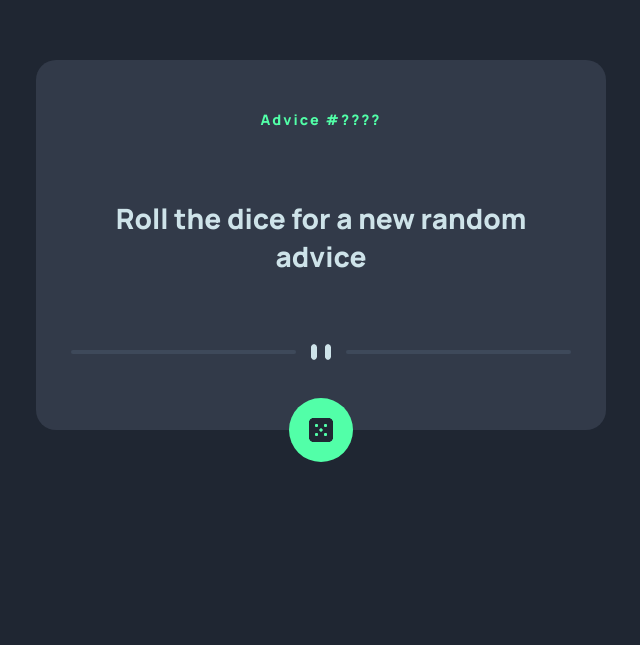
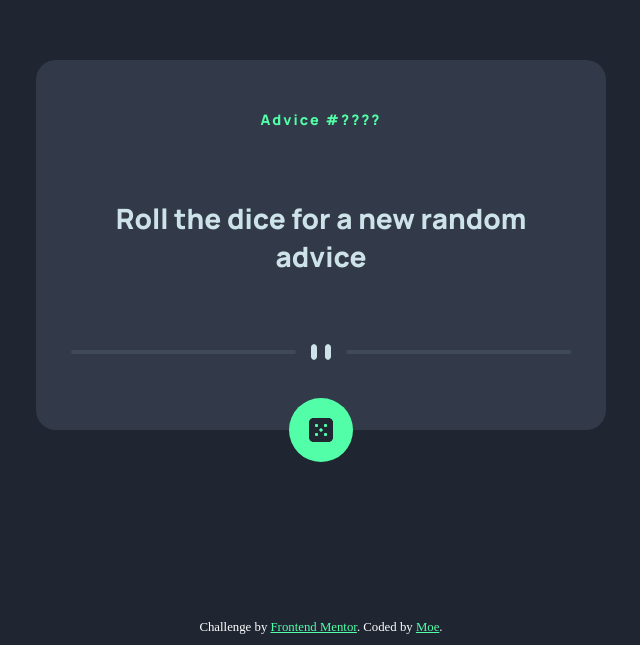
Before and after one commit to AmineHLub/advice-generator, a plain HTML site: page index.html in a window 1280 px wide. Shown: the part 155-800 px from the top of the page, without its empty margins (319-959 px from the left). Drawn offline with Linux system fonts and the light colour scheme.

Commit message:
Add attrib

```diff
--- a/index.html
+++ b/index.html
@@ -23,5 +23,11 @@
     </div>
   </div>
 </body>
+<footer class="dflex">
+  <div class="attribution">
+    Challenge by <a href="https://www.frontendmentor.io?ref=challenge" target="_blank">Frontend Mentor</a>.
+    Coded by <a href="https://moehajltaief.netlify.app/">Moe</a>.
+  </div>
+</footer>
 <script src="script.js"></script>
 </html>
--- a/style.css
+++ b/style.css
@@ -118,3 +118,23 @@ body {
     transform: rotate(360deg);
   }
 }
+
+footer {
+  position: absolute;
+  bottom: 0;
+  left: 0;
+  width: 100%;
+  justify-content: center;
+ }
+
+.attribution {
+  text-align: center;
+  padding: 10px 0;
+  font-size: 0.8rem;
+  font-family: bold;
+  color: white;
+  font-family: Overpass;
+}
+.attribution a {
+  color: hsl(150, 100%, 66%);
+ }
```
Also changed, not shown: 1 other file.
